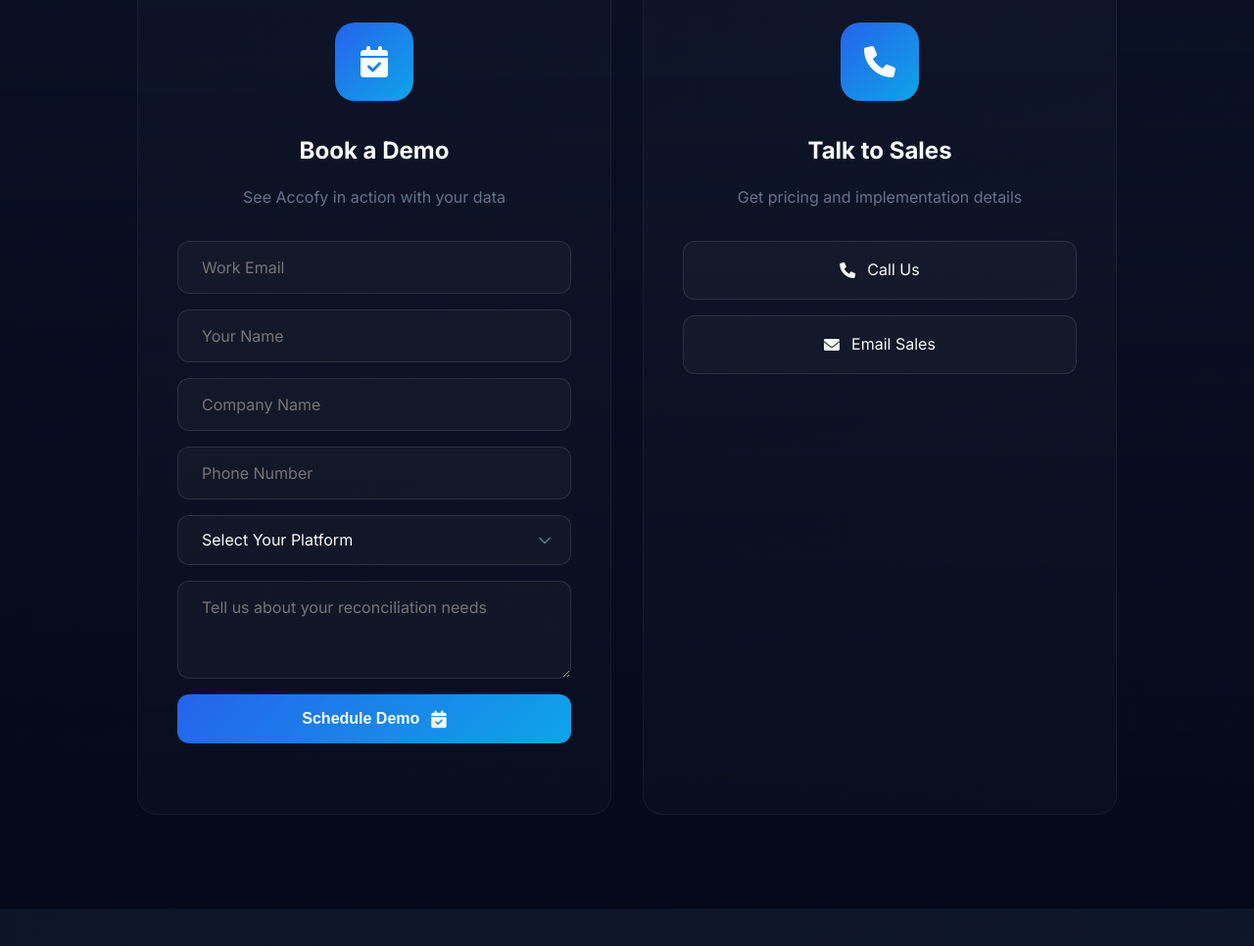
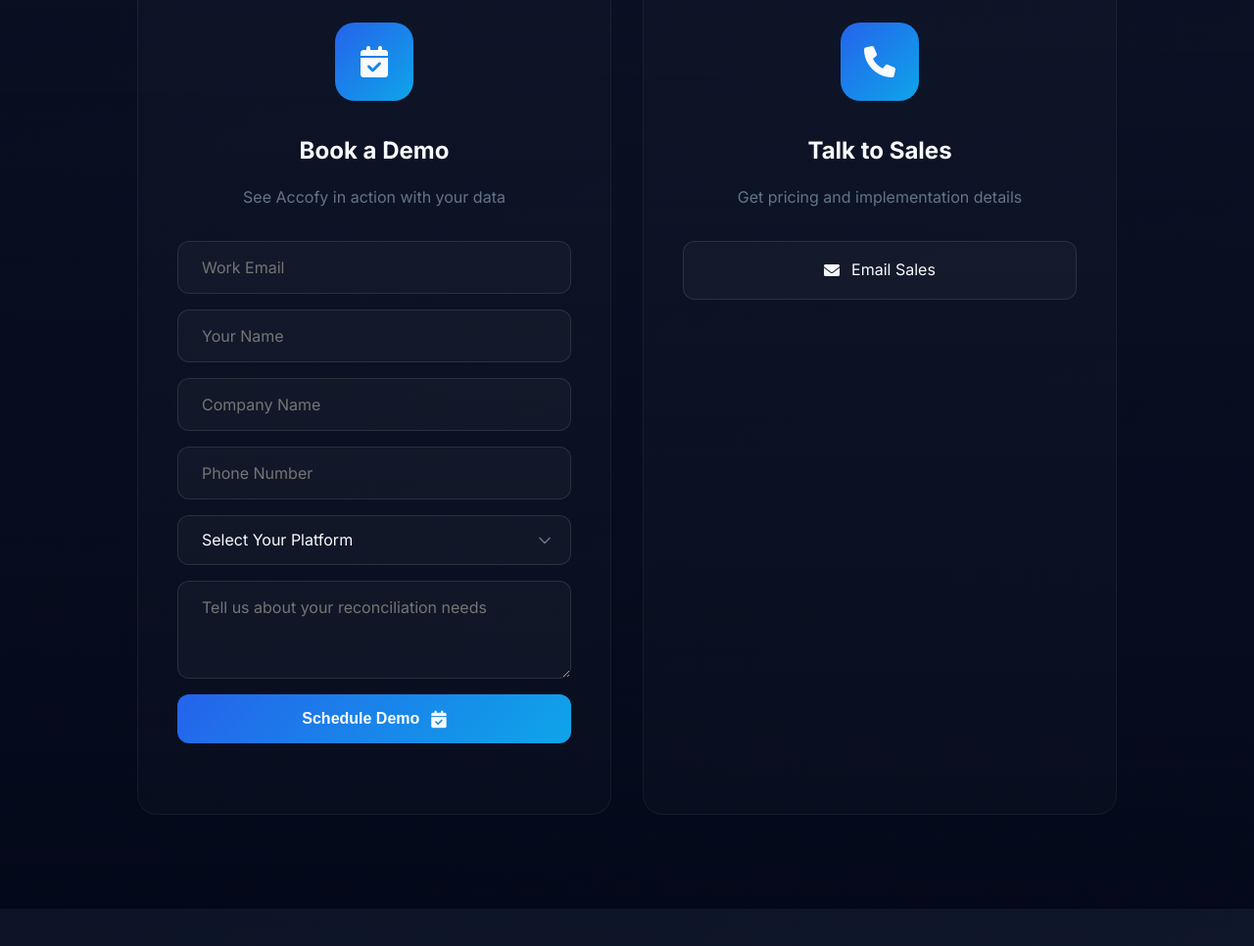
Before and after one commit to olric0650/accofy, a plain HTML site: page index.html in a window 1280 px wide. Shown: the part 6883-7849 px from the top of the page at 98% size. Drawn offline with Linux system fonts and the light colour scheme.

Commit message:
Remove: Call Us button from contact options

```diff
--- a/index.html
+++ b/index.html
@@ -424,14 +424,10 @@
                         <h3>Talk to Sales</h3>
                         <p>Get pricing and implementation details</p>
                         <div class="contact-options">
-                            <a href="tel:+1234567890" class="contact-button">
-                                <i class="fas fa-phone"></i> Call Us
-                            </a>
                             <a href="mailto:emre@accofy.net" class="contact-button">
                                 <i class="fas fa-envelope"></i> Email Sales
                             </a>
-                        </div>
-                    </div>
+                        </div>                    </div>
                 </div>
             </div>
         </section>
```
